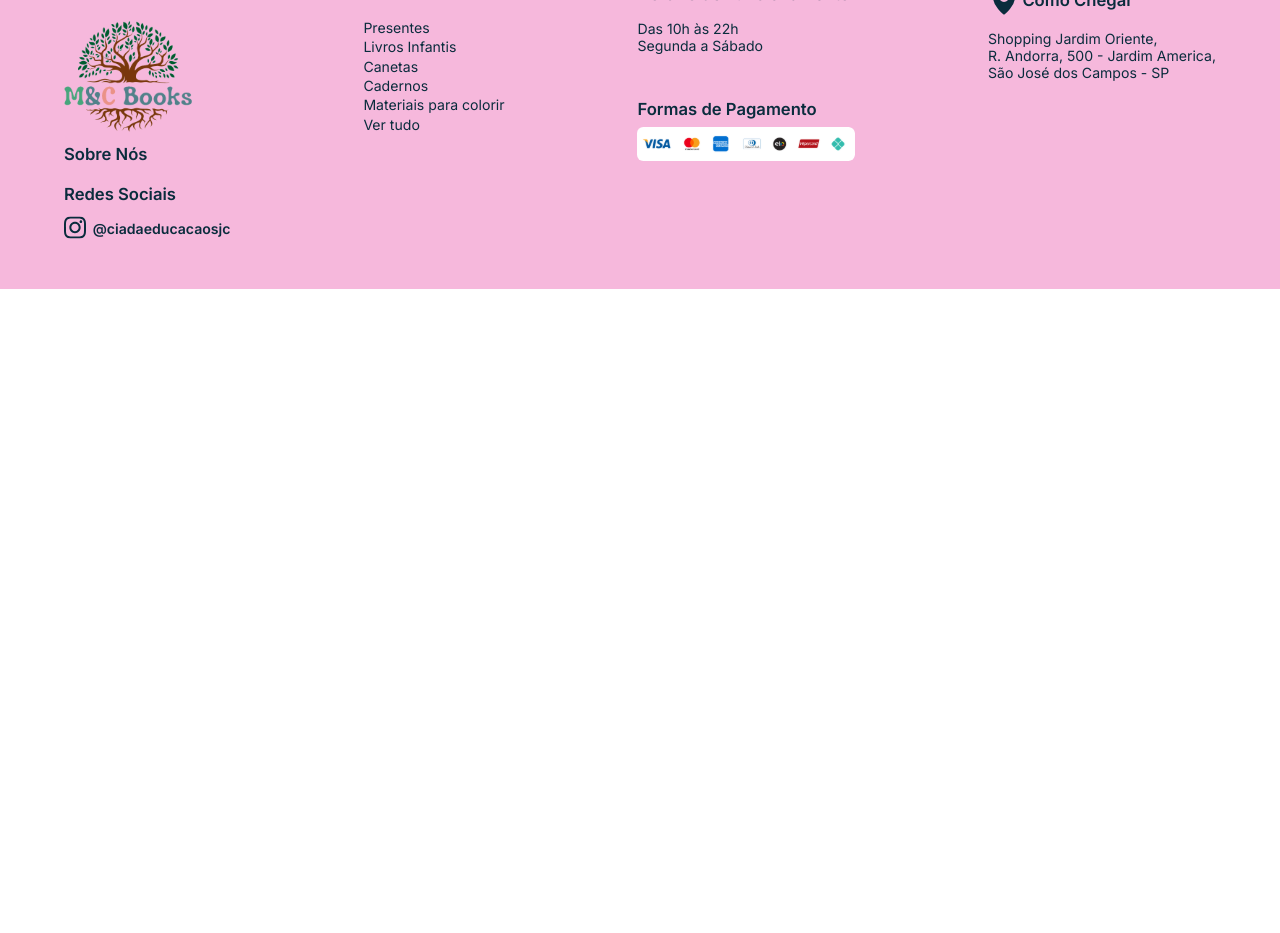
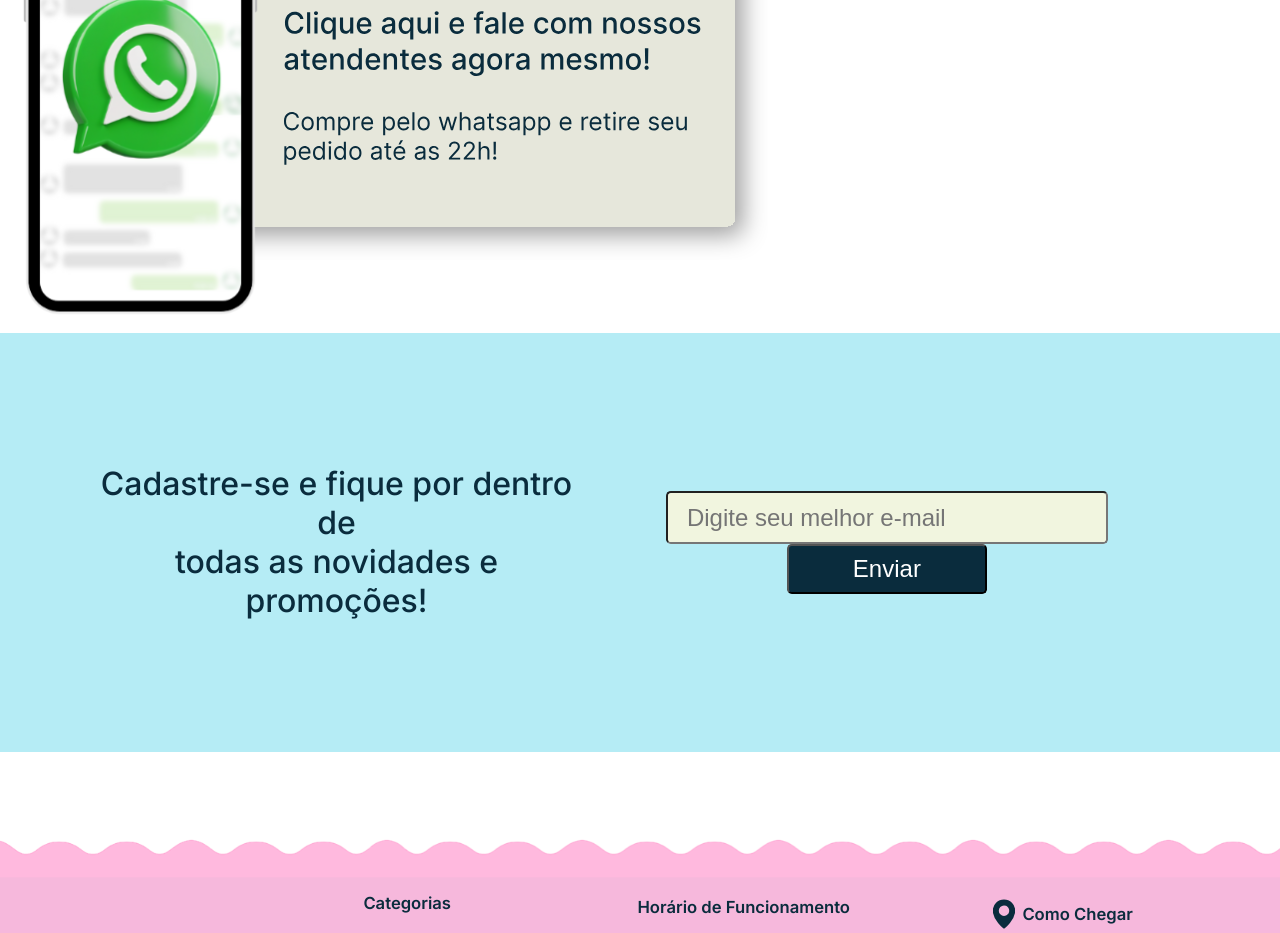
Before and after one commit to patriciasanttos/projeto-livraria, a React (Vite) app in the folder web/: page / in a window 1280 px wide. Shown: the part 1764-2697 px from the top of the page. Before the commit the page ends 2053 px from the top, so only its background shows below. Built offline with nearby package versions, Linux system fonts and the light colour scheme; no server answers.

Commit message:
Feat:HomePage Development

```diff
--- /dev/null
+++ b/web/src/Components/HomePageForm/HomePageForm.jsx
@@ -0,0 +1,21 @@
+import React from 'react';
+
+import './HomePageForm.scss';
+
+function HomePageForm() {
+    return (
+        <div className="container-form">
+            <h3>Cadastre-se e fique por dentro de <br/>
+                todas as novidades e promoções!</h3>
+
+            <form action="" method="POST">
+
+                <input placeholder="Digite seu melhor e-mail" type="text" required="required" name="emailInput"/>
+
+                <button type="submit">Enviar</button>
+            </form>
+        </div>
+    );
+}
+
+export default HomePageForm;
--- /dev/null
+++ b/web/src/Components/HomePageForm/HomePageForm.scss
@@ -0,0 +1,36 @@
+.container-form {
+    background-color: #B5ECF5;
+    color: #0A2C3D;
+    display: flex;
+    flex-direction: row;
+    text-align: center;
+    align-items: center;
+    padding: 6.2em;
+    gap: 1.2rem;
+
+    h3{
+        font-weight: 500;
+        font-size: 2rem;
+    }
+
+    input{
+        background-color: #F1F5DF;
+        color: #44463A;
+        font-size: 1.5rem;
+        font-weight: 400;
+        width: 25rem;
+        height: 3.1rem;
+        text-align:start;
+        border-radius: .3rem;
+        padding: 0 1.2rem;
+    }
+
+    button{
+        background-color: #0A2C3D;
+        color: white;
+        font-size: 1.5rem;
+        width: 12.5rem;
+        height: 3.1rem;
+        border-radius: .3rem;
+    }
+}
--- a/web/src/Pages/public/HomePage/HomePage.jsx
+++ b/web/src/Pages/public/HomePage/HomePage.jsx
@@ -1,8 +1,10 @@
 import React from 'react';
 
+import phoneImage from "../../../assets/Images/whatsapp-contact.svg"
 import mock from '../../../mocks/categoriesMocks.json'
 import './HomePage.scss';
 import Category from '../../../components/Category/Category';
+import HomePageForm from '../../../Components/HomePageForm/HomePageForm';
 
 function HomePage() {
   const category1 = mock.data[0];
@@ -29,6 +31,14 @@ function HomePage() {
         categoryColor='blue'
         showOnlyCategories
       />
+
+     <div className='phone-image'>
+     <a href="https://wa.me/5512982294420">
+        <img src={phoneImage} alt="" />
+
+      </a>
+     </div>
+      <HomePageForm />
     </div>
   );
 }
--- a/web/src/Pages/public/HomePage/HomePage.scss
+++ b/web/src/Pages/public/HomePage/HomePage.scss
@@ -0,0 +1,9 @@
+.phone-image {
+    display: flex;
+    justify-content: center;
+    width: 60%;
+
+    img {
+        width: 100%;
+    }
+}
```
Also changed, not shown: 2 other files (tests, documents, lock files or other folders).
